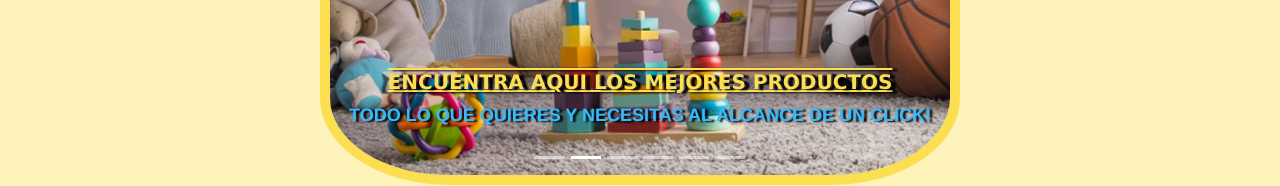
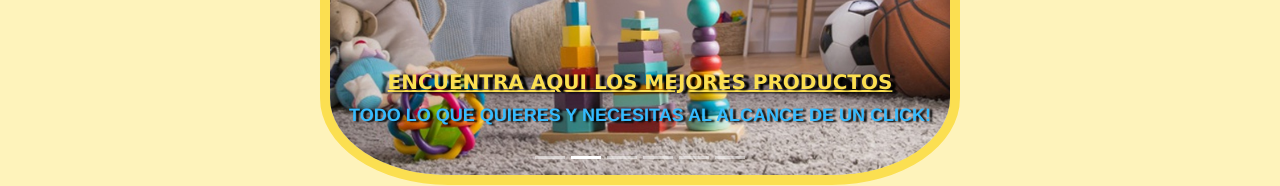
Before and after one commit to clauxdgs/eProject.github.io, a plain HTML site: page screen1.html in a window 1280 px wide. Shown: the part 753-939 px from the top of the page. Drawn offline with Linux system fonts and the light colour scheme.

Commit message:
some stetic changes

```diff
--- a/css/styles.css
+++ b/css/styles.css
@@ -808,8 +808,7 @@ th {
   font-size: 25px;
   font-weight: bolder;
   text-shadow: 5px 1px 2px rgb(0, 0, 0);
-  text-decoration: overline underline;
-
+  text-decoration: underline;
 }
 
 .pimg {
--- a/js/init.js
+++ b/js/init.js
@@ -25,14 +25,9 @@ let productID = localStorage.getItem("ProductID");
 const PRODUCTS_URL = `https://japceibal.github.io/emercado-api/cats_products/${lala}.json`;
 
 //obtengo el ID del producto y lo concateno al product_info_url y al Comments_URL
-
-
 const PRODUCT_INFO_URL = `https://japceibal.github.io/emercado-api/products/${productID}.json`;
 
-
 const PRODUCT_INFO_COMMENTS_URL = `https://japceibal.github.io/emercado-api/products_comments/${productID}.json`;
-
-
 
 const CART_INFO_URL = "https://japceibal.github.io/emercado-api/user_cart/25801.json";
 const CART_BUY_URL = "https://japceibal.github.io/emercado-api/cart/buy.json";
```
